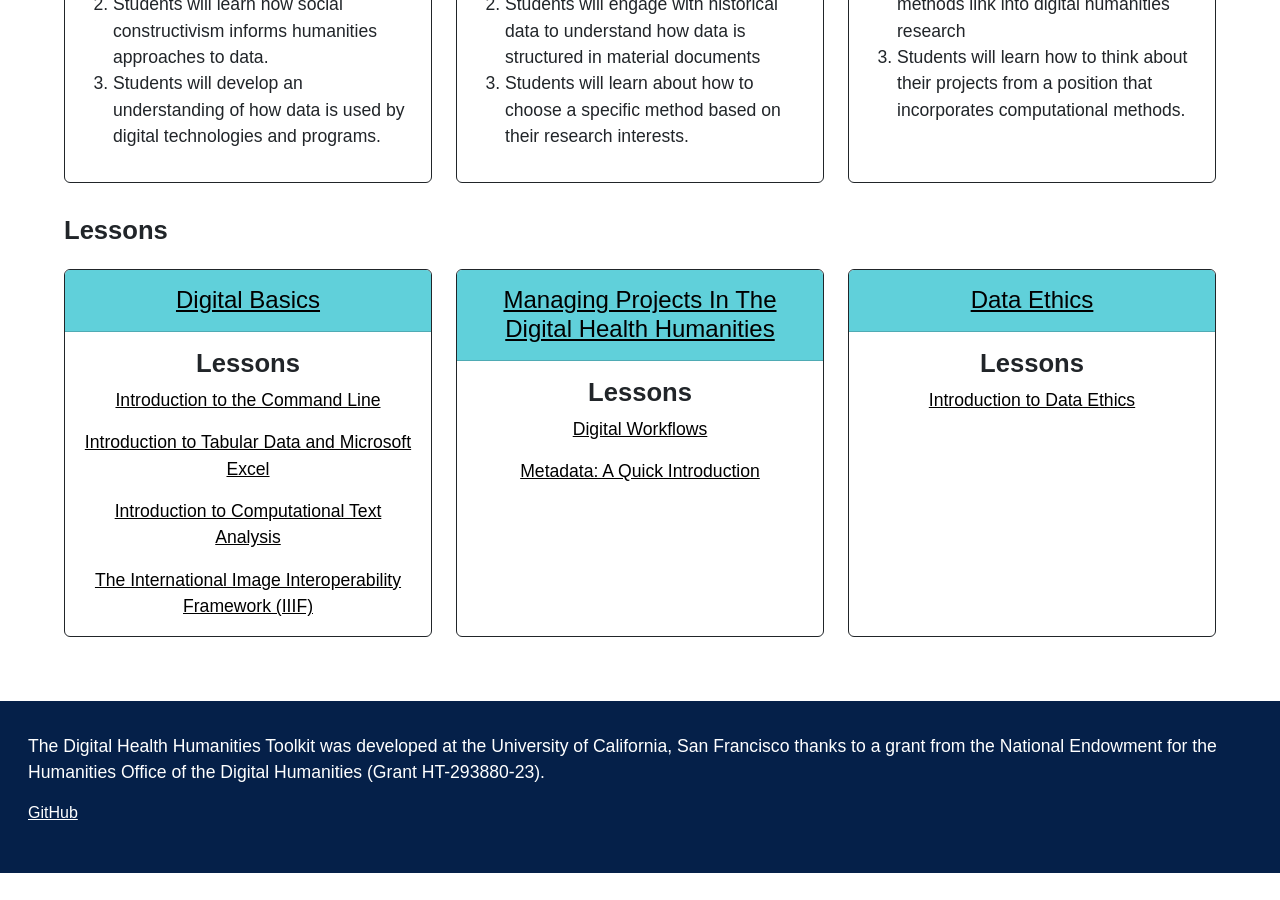
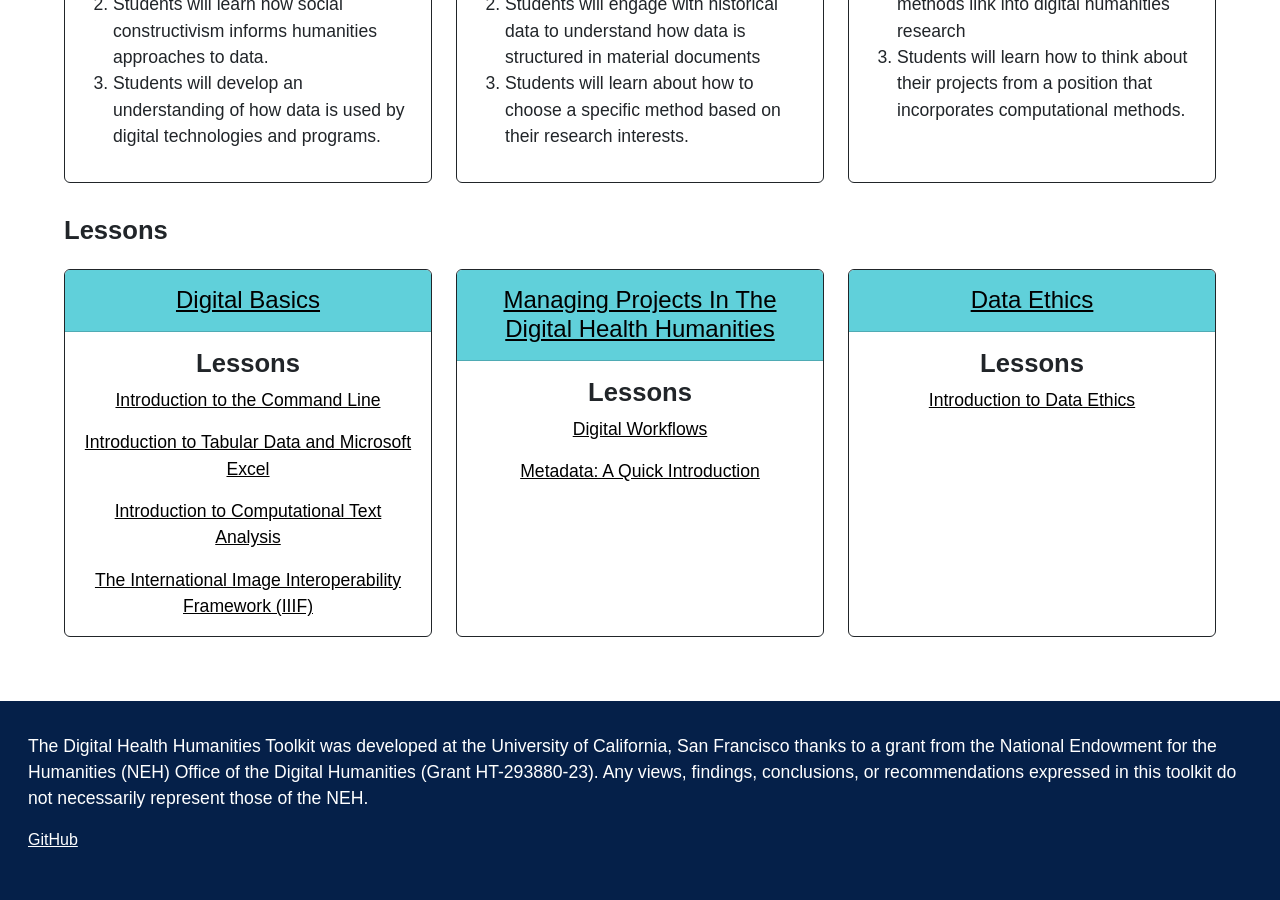
Before and after one commit to DigitalHealthHumanities/toolkit, a Jekyll site: the page built from index.md, in a window 1280 px wide and 900 px high, scrolled down 1316 px. Built offline with Jekyll 4.4.1, drawn with Linux system fonts in a browser that asks for light colours; before the commit the page ends 2189 px from its top, so only the background shows below that.

Commit message:
Update footer.html

```diff
--- a/_includes/footer.html
+++ b/_includes/footer.html
@@ -1,6 +1,6 @@
 <navbar id='dhht-footer' class='page-footer dhht-navbar-default container-fluid'>
     <p class="nav-item">The Digital Health Humanities Toolkit was developed at
-        the University of California, San Francisco thanks to a grant from the National Endowment for the Humanities Office of the Digital Humanities (Grant HT-293880-23).</p>
+        the University of California, San Francisco thanks to a grant from the National Endowment for the Humanities (NEH) Office of the Digital Humanities (Grant HT-293880-23). Any views, findings, conclusions, or recommendations expressed in this toolkit do not necessarily represent those of the NEH.</p>
     {% for item in site.footer.links %}
         <a href="{{ item.link }}" class="nav-item">{{ item.label }}</a>
     {% endfor %}
```
